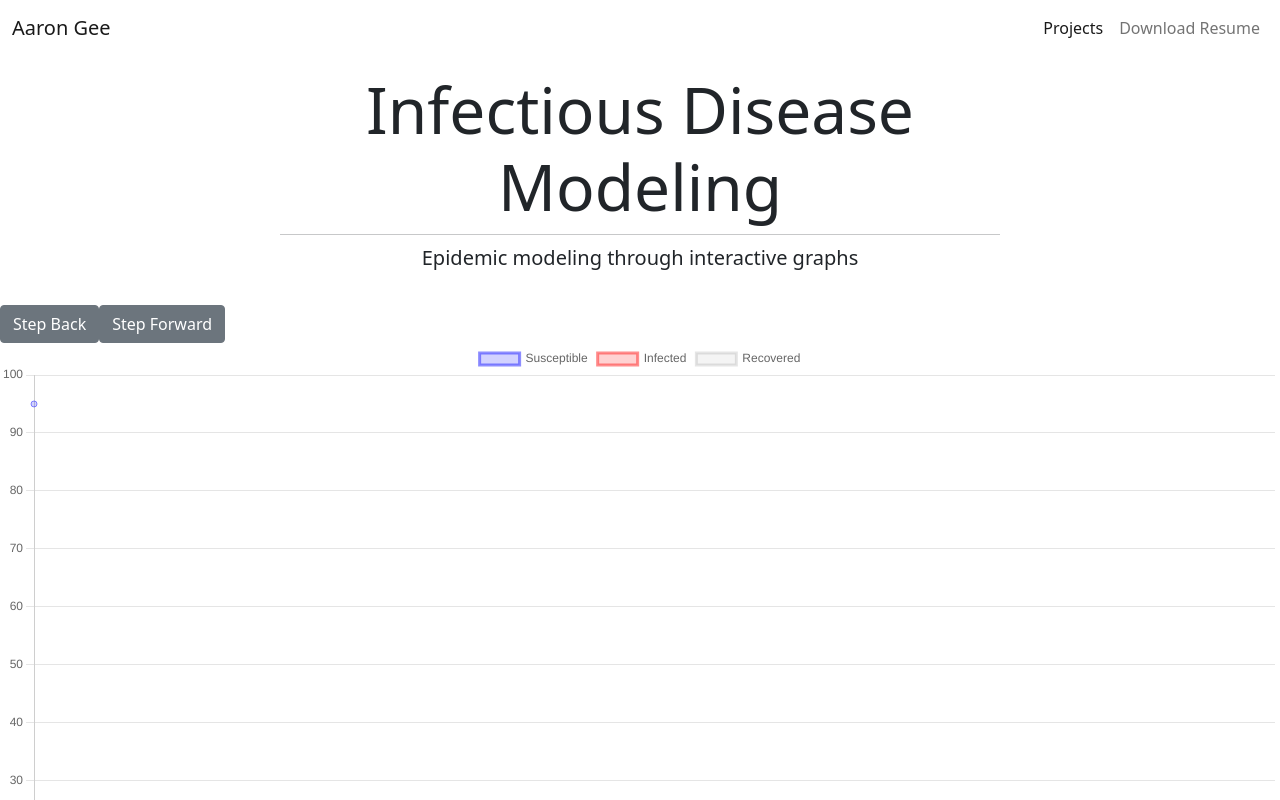
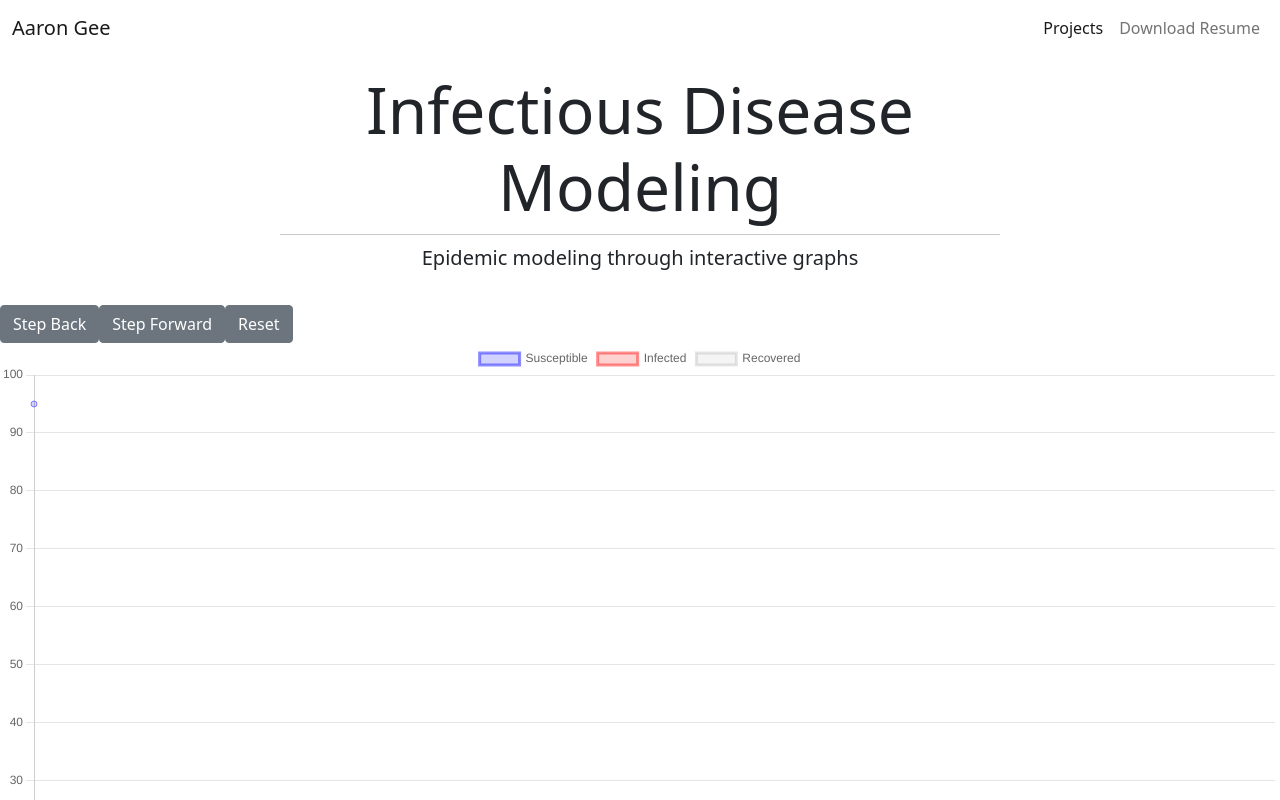
Before and after one commit to AaronGee1/PortfolioSite, a React (Create React App) app: page /education in a window 1280 px wide. Shown: the top 800 px of the page. Built offline with nearby package versions, Linux system fonts and the light colour scheme.

Commit message:
Added reset button and implementation

```diff
--- a/src/components/SIR.js
+++ b/src/components/SIR.js
@@ -36,6 +36,17 @@ class SIR extends React.Component {
   }
 
   initializeChart = async () => {
+    await this.setState({
+      totalPopulation: 100,
+      infectiousPopulation: 5,
+      susceptiblePopulation: 0,
+      recoveredPopulation: 0,
+      day: 0,
+      beta: 0.8,
+      gamma: 0.5,
+      rnot: 0,
+    });
+
     await this.setState({
       susceptiblePopulation:
         this.state.totalPopulation - this.state.infectiousPopulation,
@@ -200,6 +211,7 @@ class SIR extends React.Component {
       <div>
         <Button onClick={this.backStep}>Step Back</Button>
         <Button onClick={this.forwardStep}>Step Forward</Button>
+        <Button onClick={this.initializeChart}>Reset</Button>
         <Line datasetIdKey="id" data={data} options={options} />
       </div>
     );
```
